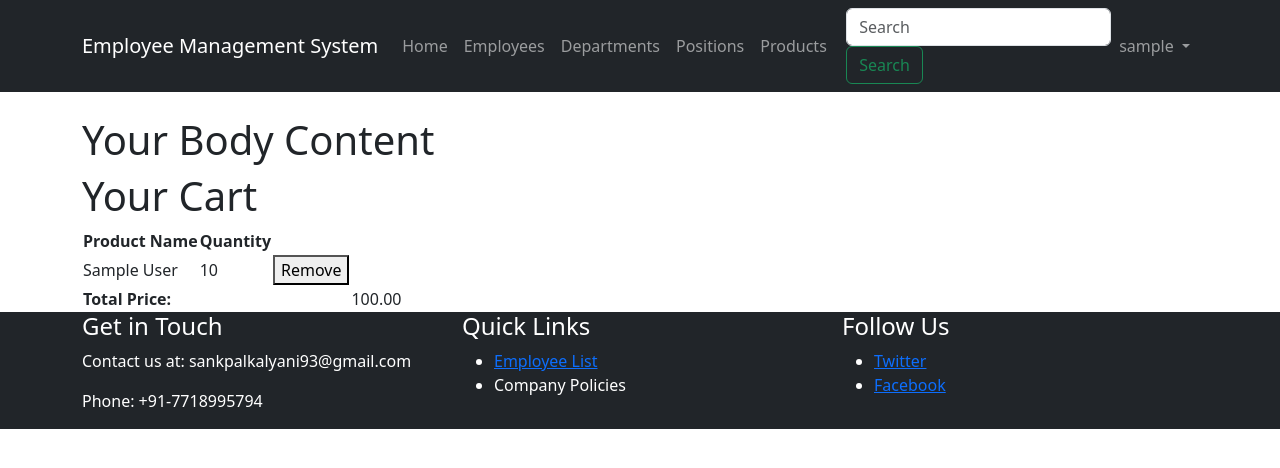
After one commit to sankpalkalyani93/employee_products_app_cart_update_demo, a Django app: page /employees/cart_view/ in a window 1280 px wide. The commit adds this page. Shown: the top 468 px of the page. Run offline with Django 4.2, Linux system fonts and the light colour scheme; a user stored in the database is signed in; tables that the repository leaves empty hold one stand-in row (values such as "Sample post").

Commit message:
first commit

```diff
--- a/employeeapp/admin.py
+++ b/employeeapp/admin.py
@@ -1,8 +1,9 @@
 from django.contrib import admin
-from .models import Department, Position, Employee, Products
+from .models import Department, Position, Employee, Products, Cart
 
 # Register your models here.
 admin.site.register(Department)
 admin.site.register(Position)
 admin.site.register(Employee)
 admin.site.register(Products)
+admin.site.register(Cart)
--- a/employeeapp/models.py
+++ b/employeeapp/models.py
@@ -35,6 +35,7 @@
     user = models.ForeignKey(User, on_delete=models.CASCADE)
     product = models.ForeignKey(Products, on_delete=models.CASCADE)
     quantity = models.PositiveIntegerField(default=1)
+    created_at = models.DateTimeField(auto_now_add=True)
 
-def __str__(self):
-    return f"{ self.user.username }'s cart elements { self.product.name } { self.quantity }"
+    def __str__(self):
+        return f"{ self.user.username }'s cart elements { self.product.name } { self.quantity }"
--- /dev/null
+++ b/employeeapp/templates/cart_view.html
@@ -0,0 +1,36 @@
+{% extends 'base.html' %}
+{% block title %} Cart Page {% endblock %}
+{% block content %}
+    <h1>Your Cart</h1>
+
+    {% if cart_items %}
+<table>
+  <thead>
+    <tr>
+      <th>Product Name</th>
+      <th>Quantity</th>
+    </tr>
+  </thead>
+  <tbody>
+    {% for item in cart_items %}
+    <tr>
+      <td>{{ item.product.name }}</td>
+      <td>{{ item.quantity }}</td>
+      <td>
+        <form action="{% url 'remove_from_cart' item.id %}" method="POST">
+          {% csrf_token %}
+          <button type="submit">Remove</button>
+        </form>
+      </td>
+    </tr>
+    {% endfor %}
+    <tr>
+      <td colspan="3"><strong>Total Price:</strong></td>
+      <td>{{ total_price }}</td> <!-- Display total price here -->
+    </tr>
+  </tbody>
+</table>
+{% else %}
+<p>Your cart is empty.</p>
+{% endif %}
+{% endblock %}
--- a/employeeapp/templates/update_cart.html
+++ /dev/null
@@ -1,6 +0,0 @@
-{% extends 'base.html' %}
-{% block title %} My Cart {% endblock %}
-{% block content %}
-<h2>My Cart View</h2>
-
-{% endblock %}
--- a/employeeapp/urls.py
+++ b/employeeapp/urls.py
@@ -12,7 +12,10 @@
     path('department_list_view/', DepartmentListView.as_view(), name='department_list_view'),
     path('create_product/', views.create_product, name='create_product'),
     path('products_list/', views.products_list, name='products_list'),
-    path('product_detail_view/<int:id>', views.product_detail_view, name='product_detail_view'),
+    path('product_detail_view/<int:id>/', views.product_detail_view, name='product_detail_view'),
+    path('add_to_cart/<int:id>/', views.add_to_cart, name='add_to_cart'),
+    path('remove_from_cart/<int:id>/', views.remove_from_cart, name='remove_from_cart'),
+    path('cart_view/', views.cart_view, name='cart_view'),
     path('login/', views.login_view, name='login'),
     path('logout/', views.logout_view, name='logout'),
 ]
--- a/employeeapp/views.py
+++ b/employeeapp/views.py
@@ -3,8 +3,8 @@
 from django.views.generic import ListView
 from django.contrib.auth import login, logout, authenticate
 from django.contrib import messages
-from employeeapp.forms import ProductsForm
-from .models import Department, Position, Employee, Products
+from employeeapp.forms import ProductsForm, AddToCartForm
+from .models import Department, Position, Employee, Products, Cart
 from django.db.models import Q
 from PIL import Image
 from io import BytesIO
@@ -110,6 +110,38 @@
     product = Products.objects.get(id=id)
     return render(request, 'employeeapp/product_detail_view.html', {'product': product})
 
+def add_to_cart(request, id):
+    product = Products.objects.get(pk=id)
+    if request.method == 'POST':
+        form = AddToCartForm(request.POST)
+        if form.is_valid():
+            quantity = form.cleaned_data['quantity']
+            user = request.user
+            cart_item, created = Cart.objects.get_or_create(user=user, product=product)
+
+            if not created:
+                cart_item.quantity += 1  # Increment quantity if item already exists in cart
+                cart_item.save()
+            else:
+                cart_item.quantity = quantity
+                cart_item.save()
+            return redirect('cart_view')
+    else:
+        form = AddToCartForm()
+
+    return render(request, 'add_to_cart.html', {'form': form, 'product': product})
+
+def cart_view(request):
+    cart_items = Cart.objects.filter(user=request.user)
+    total_price = sum(item.product.price * item.quantity for item in cart_items)
+
+    return render(request, 'cart_view.html', {'cart_items': cart_items, 'total_price': total_price})
+
+def remove_from_cart(request, id):
+    cart_item = Cart.objects.get(pk=id)
+    cart_item.delete()
+    return redirect('cart_view')
+
 def login_view(request):
     if request.method == 'POST':
         username = request.POST.get('username')
```
Also changed, not shown: employeeapp/forms.py (+6 -1 lines), employeeapp/templates/add_to_cart.html (added, +13 -0 lines), employeeapp/templates/employeeapp/product_detail_view.html (+7 -0 lines), employeeapp/migrations/0001_initial.py, employeeapp/migrations/0002_products.py (deleted), employeeapp/migrations/0003_cart.py (deleted), employeeapp/migrations/0004_alter_products_image.py (deleted), media/product_images/hp_keyboard1_Vw7h96K.jpg (added), media/product_images/hp_laptop1_SF8fTi4.jpg (added).
